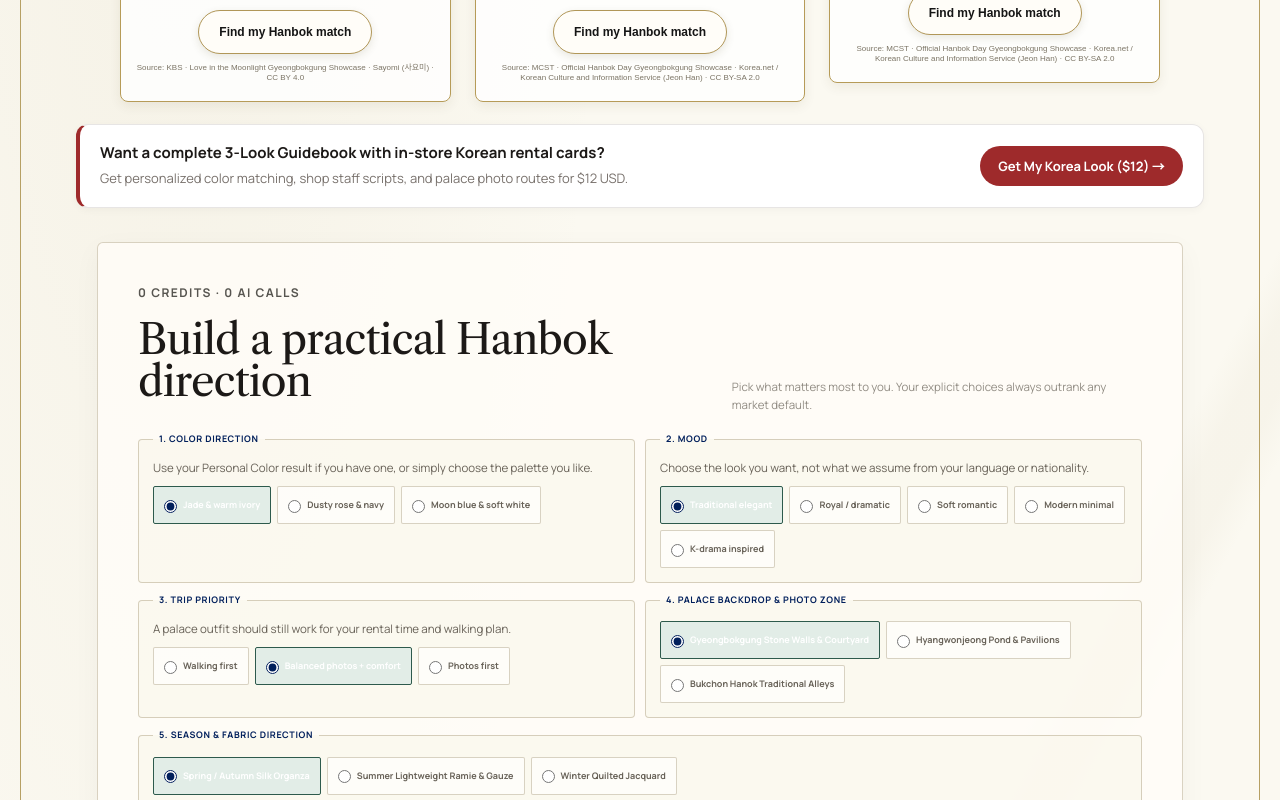
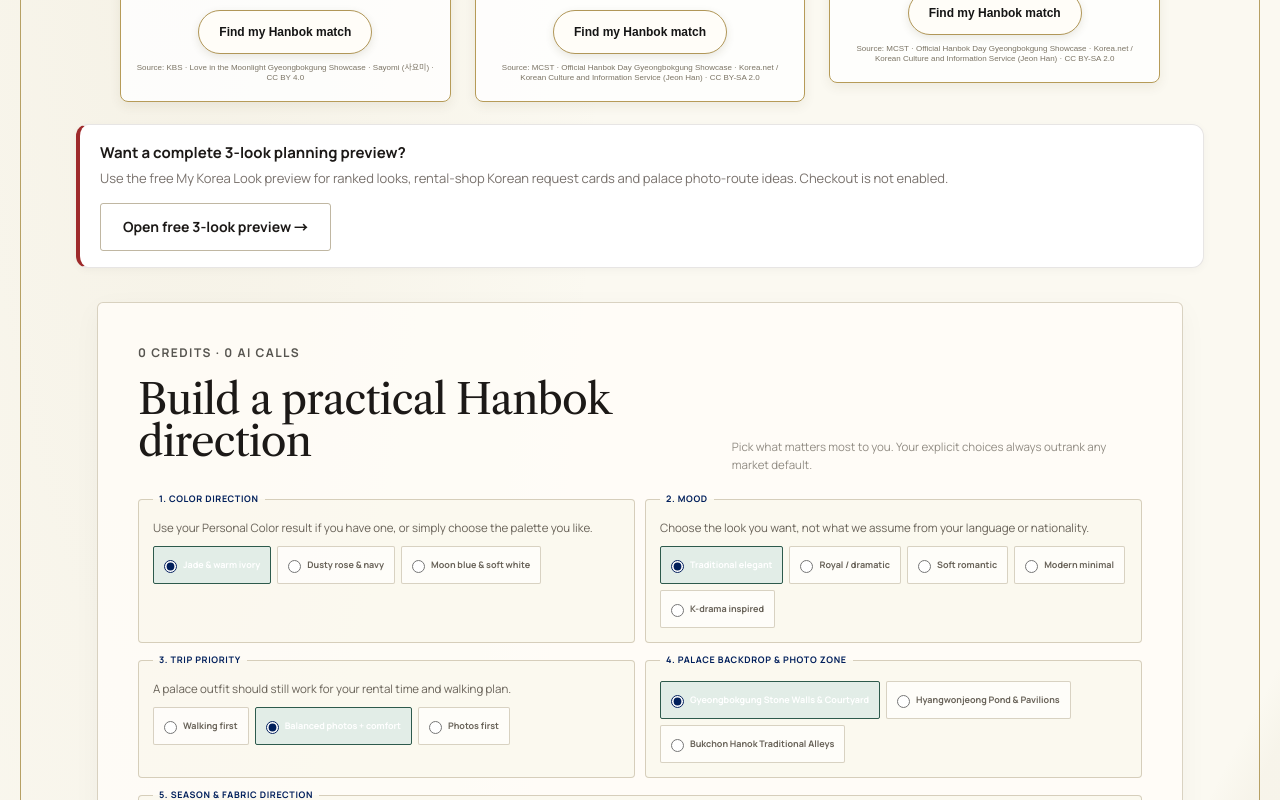
Before and after one commit to lgkangno1-svg/Kang-s-brain, a Next.js app in the folder projects/korea-avocadoss/: page /en/hanbok in a window 1280 px wide. Shown: the part 840-1640 px from the top of the page. Built offline with nearby package versions, Linux system fonts and the light colour scheme.

Commit message:
feat(korea): replace premature paid hanbok CTA with functional rental finder

```diff
--- a/projects/korea-avocadoss/src/app/[locale]/hanbok/page.tsx
+++ b/projects/korea-avocadoss/src/app/[locale]/hanbok/page.tsx
@@ -3,76 +3,40 @@ import type {Metadata} from 'next';
 import {getTranslations, setRequestLocale} from 'next-intl/server';
 
 import {HanbokMatcher} from '@/features/hanbok/hanbok-matcher';
+import {HanbokRentalFinder} from '@/features/hanbok/HanbokRentalFinder';
 import {HanbokVisualInspiration} from '@/features/hanbok/hanbok-visual-inspiration';
+import {Link} from '@/i18n/navigation';
 import {localizedAlternates} from '@/lib/seo/localized-metadata';
+
+type Locale='en'|'zh-CN'|'ja'|'zh-TW'|'vi'|'th';
+const PREVIEW_COPY:Record<Locale,{title:string;text:string;action:string}>={
+ en:{title:'Want a complete 3-look planning preview?',text:'Use the free My Korea Look preview for ranked looks, rental-shop Korean request cards and palace photo-route ideas. Checkout is not enabled.',action:'Open free 3-look preview'},
+ 'zh-CN':{title:'想看完整的3套造型规划预览？',text:'免费 My Korea Look 会提供排序造型、给租赁店看的韩文请求卡和宫殿拍照路线灵感。目前不开放付款。',action:'打开免费3套造型预览'},
+ ja:{title:'3ルックの完全プランを無料で試しますか？',text:'無料の My Korea Look で、ランキング済みルック、店舗で見せる韓国語カード、宮殿フォトルート案を確認できます。決済はまだ有効ではありません。',action:'無料3ルックプレビュー'},
+ 'zh-TW':{title:'想看完整的3套造型規劃預覽？',text:'免費 My Korea Look 提供排序造型、給租借店看的韓文需求卡與宮殿拍照路線靈感。目前不開放付款。',action:'開啟免費3套造型預覽'},
+ vi:{title:'Muốn xem trước kế hoạch 3 look đầy đủ?',text:'Dùng My Korea Look miễn phí để xem look đã xếp hạng, thẻ yêu cầu bằng tiếng Hàn cho cửa hàng thuê và gợi ý tuyến chụp ảnh trong cung. Chưa mở thanh toán.',action:'Mở bản xem trước 3 look miễn phí'},
+ th:{title:'อยากดูพรีวิวแผน 3 ลุคแบบครบไหม?',text:'ใช้ My Korea Look ฟรีเพื่อดูอันดับลุค การ์ดภาษาเกาหลีสำหรับร้านเช่า และแนวทางเส้นทางถ่ายรูปในพระราชวัง ขณะนี้ยังไม่เปิดชำระเงินจริง',action:'เปิดพรีวิว 3 ลุคฟรี'}
+};
 
 export async function generateMetadata({params}: {params: Promise<{locale: string}>}): Promise<Metadata> {
   const {locale} = await params;
   const t = await getTranslations({locale, namespace: 'Meta'});
-
-  return {
-    title: t('hanbokTitle'),
-    description: t('hanbokDescription'),
-    alternates: localizedAlternates(locale, '/hanbok'),
-  };
+  return {title: t('hanbokTitle'),description: t('hanbokDescription'),alternates: localizedAlternates(locale, '/hanbok')};
 }
 
 export default async function HanbokPage({params}: {params: Promise<{locale: string}>}) {
-  const {locale} = await params;
-  setRequestLocale(locale);
-
+  const {locale} = await params;setRequestLocale(locale);const copy=PREVIEW_COPY[(locale in PREVIEW_COPY?locale:'en') as Locale];
   return (
     <main className="stitchHanbokPage">
-      <Suspense fallback={<div style={{minHeight: '540px'}} aria-hidden="true" />}>
-        <HanbokVisualInspiration />
-      </Suspense>
-
-      <div style={{
-        maxWidth: '1200px',
-        margin: '16px auto 24px',
-        padding: '0 20px',
-      }}>
-        <div style={{
-          background: '#FFFFFF',
-          border: '1px solid var(--border-subtle, #E7E5E4)',
-          borderLeft: '4px solid var(--dancheong-crimson, #9E2A2B)',
-          borderRadius: '12px',
-          padding: '16px 20px',
-          display: 'flex',
-          alignItems: 'center',
-          justifyContent: 'space-between',
-          flexWrap: 'wrap',
-          gap: '12px',
-          boxShadow: '0 2px 8px rgba(0,0,0,0.04)',
-        }}>
-          <div>
-            <strong style={{ fontSize: '15px', color: 'var(--ink-charcoal, #1C1917)', display: 'block' }}>
-              Want a complete 3-Look Guidebook with in-store Korean rental cards?
-            </strong>
-            <span style={{ fontSize: '13px', color: 'var(--stone-muted, #78716C)' }}>
-              Get personalized color matching, shop staff scripts, and palace photo routes for $12 USD.
-            </span>
-          </div>
-          <a href="/style" style={{
-            background: 'var(--dancheong-crimson, #9E2A2B)',
-            color: '#FFFFFF',
-            fontSize: '13px',
-            fontWeight: 700,
-            padding: '10px 18px',
-            borderRadius: '999px',
-            textDecoration: 'none',
-            whiteSpace: 'nowrap',
-          }}>
-            Get My Korea Look ($12) →
-          </a>
+      <Suspense fallback={<div style={{minHeight: '540px'}} aria-hidden="true" />}><HanbokVisualInspiration /></Suspense>
+      <div style={{maxWidth:'1200px',margin:'16px auto 24px',padding:'0 20px',width:'100%'}}>
+        <div style={{background:'#FFFFFF',border:'1px solid var(--border-subtle, #E7E5E4)',borderLeft:'4px solid var(--dancheong-crimson, #9E2A2B)',borderRadius:'12px',padding:'16px 20px',display:'flex',alignItems:'center',justifyContent:'space-between',flexWrap:'wrap',gap:'12px',boxShadow:'0 2px 8px rgba(0,0,0,0.04)'}}>
+          <div><strong style={{fontSize:'15px',color:'var(--ink-charcoal, #1C1917)',display:'block'}}>{copy.title}</strong><span style={{fontSize:'13px',color:'var(--stone-muted, #78716C)'}}>{copy.text}</span></div>
+          <Link href="/style" className="secondaryButton">{copy.action} →</Link>
         </div>
       </div>
-
-      <section className="prototype stitchHanbokMatcherWrap">
-        <Suspense fallback={<div className="prototypePanel" style={{minHeight: '300px', display: 'flex', alignItems: 'center', justifyContent: 'center'}}>Loading Hanbok Studio...</div>}>
-          <HanbokMatcher />
-        </Suspense>
-      </section>
+      <section className="prototype stitchHanbokMatcherWrap"><Suspense fallback={<div className="prototypePanel" style={{minHeight:'300px',display:'flex',alignItems:'center',justifyContent:'center'}}>Loading Hanbok Studio...</div>}><HanbokMatcher /></Suspense></section>
+      <Suspense fallback={<div style={{minHeight:320}} aria-hidden="true" />}><HanbokRentalFinder /></Suspense>
     </main>
   );
 }
```
